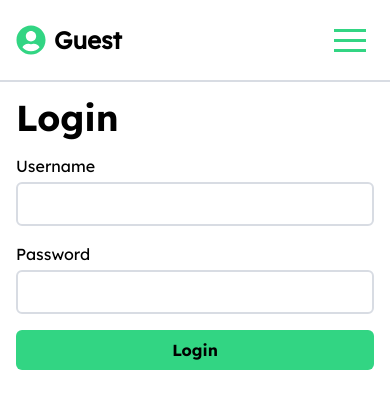
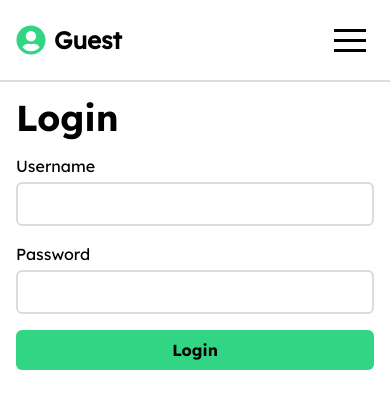
Before and after one commit to vzMars/expense-tracker, a React app: page /login in a window 390 px wide. Shown: the top 408 px of the page. Built offline with nearby package versions, Linux system fonts and the light colour scheme; no server answers; the HTML template or start-up script is replaced by a standard one.

Commit message:
added link to add transaction page and header is no longer a sidebar nav

```diff
--- a/src/components/Header.tsx
+++ b/src/components/Header.tsx
@@ -10,8 +10,6 @@ const Header = () => {
   const [open, setOpen] = useState(false);
   const { user } = useAuthContext();
   const { logout } = useLogout();
-
-  const currentYear = new Date().getFullYear();
 
   const onToggle = () => {
     setOpen((status) => {
@@ -26,22 +24,20 @@ const Header = () => {
   };
 
   return (
-    <header className='flex border-b-2 border-main-border lg:w-80 lg:flex-col lg:border-b-0 lg:border-r-2'>
-      <section className='flex w-full items-center justify-between gap-2 p-4 font-lexreg text-3xl text-main-green lg:justify-normal lg:text-5xl'>
-        <FaUserCircle />
-        <p className='text-2xl font-semibold text-black'>
-          {user ? user.username : 'Guest'}
-        </p>
-        <div className='ml-auto lg:hidden'>
+    <header className='w-full border-b-2 border-main-border'>
+      <section className='mx-auto flex max-w-7xl items-center justify-between p-4'>
+        <div className='flex items-center gap-2 font-lexreg text-3xl text-main-green lg:text-5xl'>
+          <FaUserCircle />
+          <p className='text-2xl font-semibold text-black'>
+            {user ? user.username : 'Guest'}
+          </p>
+        </div>
+        <div className='lg:hidden'>
           <Hamburger toggled={open} toggle={onToggle} size={32} />
         </div>
+        <Nav user={user} logout={logout} />
       </section>
-      <Nav user={user} logout={logout} />
       <MobileNav user={user} open={open} setOpen={onToggle} logout={logout} />
-      <div className='mt-auto hidden p-4 font-lexbold text-lg lg:block'>
-        &copy; {currentYear}{' '}
-        <a href='https://github.com/vzMars'>Marcos Gonzalez</a>
-      </div>
     </header>
   );
 };
--- a/src/components/MobileNav.tsx
+++ b/src/components/MobileNav.tsx
@@ -32,6 +32,12 @@ const MobileNav = ({ user, open, setOpen, logout }: PropsType) => {
           >
             Transactions
           </Link>
+          <Link
+            to='/add'
+            className='rounded-md px-2.5 py-2 hover:bg-white hover:text-main-green'
+          >
+            Add
+          </Link>
           <button
             onClick={() => logout()}
             className='rounded-md px-2.5 py-2 text-left hover:bg-white hover:text-main-green'
--- a/src/components/Nav.tsx
+++ b/src/components/Nav.tsx
@@ -8,7 +8,7 @@ type PropsType = {
 
 const Nav = ({ user, logout }: PropsType) => {
   return (
-    <nav className='hidden space-y-2 p-4 font-lexbold text-lg lg:flex lg:flex-col'>
+    <nav className='hidden p-4 font-lexbold text-lg lg:flex lg:items-center'>
       {user ? (
         <>
           <Link
@@ -22,6 +22,12 @@ const Nav = ({ user, logout }: PropsType) => {
             className='rounded-md px-2.5 py-2 hover:bg-main-greenHover hover:text-main-green'
           >
             Transactions
+          </Link>
+          <Link
+            to='/add'
+            className='rounded-md px-2.5 py-2 hover:bg-main-greenHover hover:text-main-green'
+          >
+            Add
           </Link>
           <button
             onClick={() => logout()}
```
